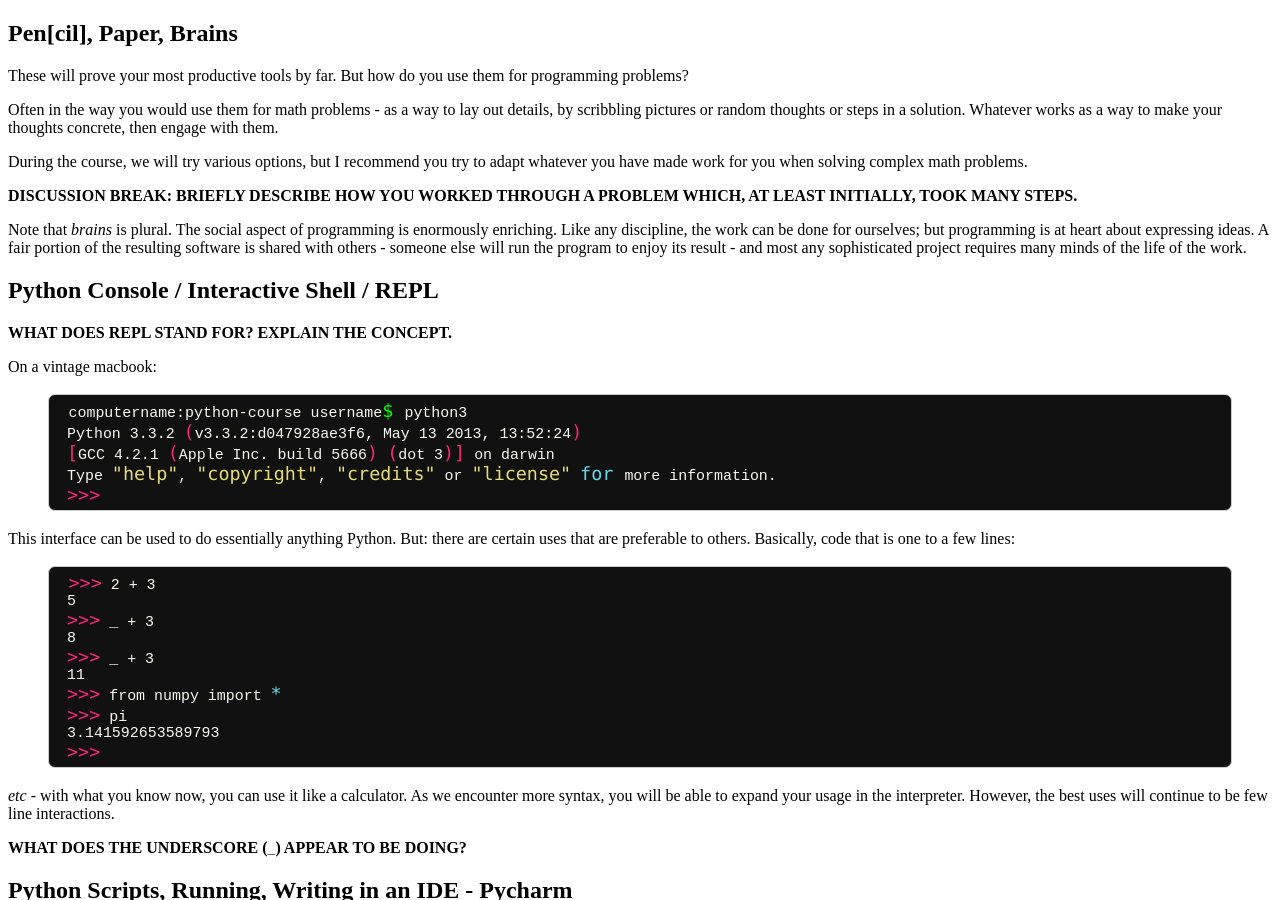
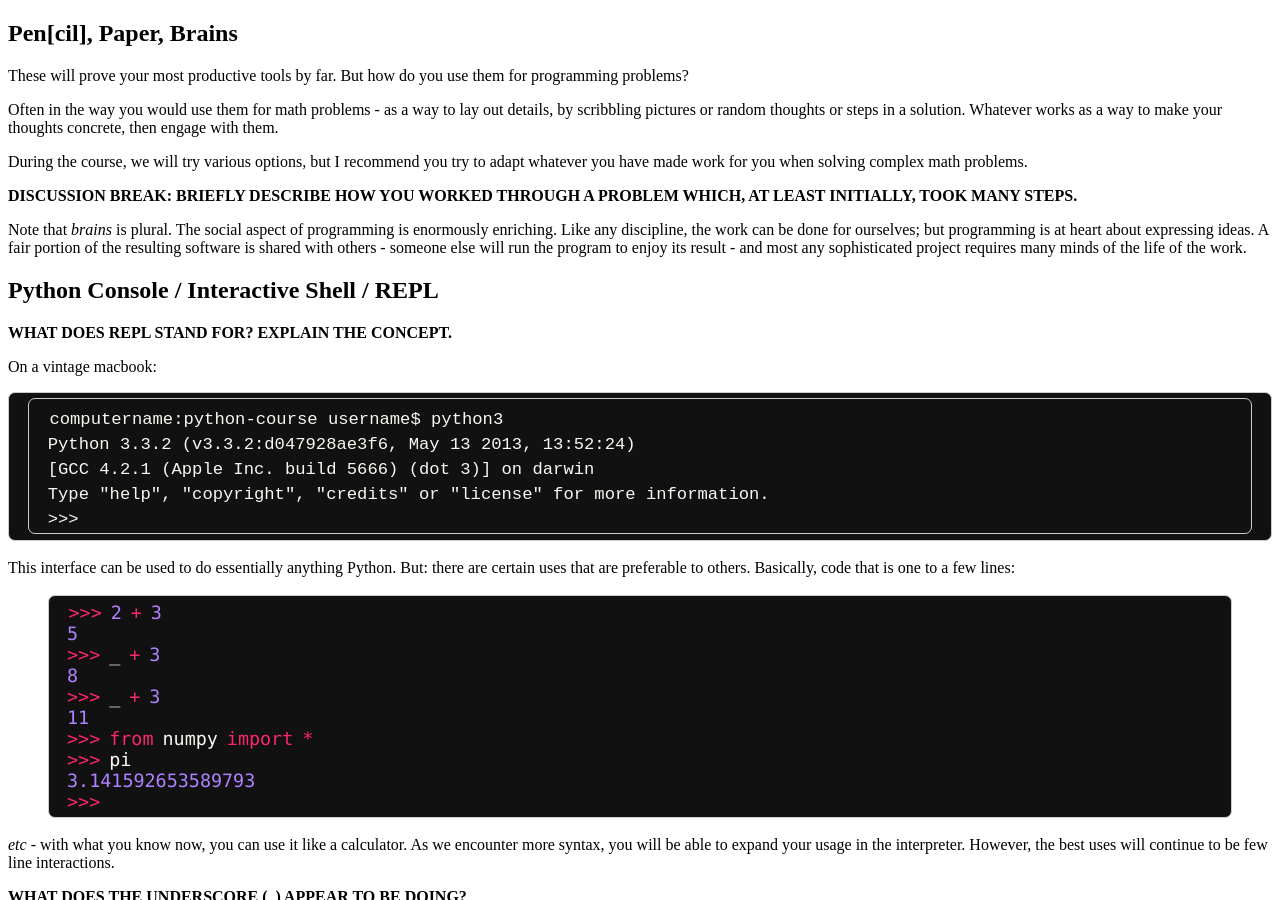
Before and after one commit to AIMS-Ghana/python-course, a Jekyll site: the page built from _days/01_toolkit.md, in a window 1280 px wide and 900 px high. Built offline with Jekyll 4.4.1, drawn with Linux system fonts in a browser that asks for light colours.

Commit message:
fix code formatting in toolkit

```diff
--- a/_days/01_toolkit.md
+++ b/_days/01_toolkit.md
@@ -29,19 +29,19 @@ any sophisticated project requires many minds of the life of the work.
 
 On a vintage macbook:
 
-{% highlight bash %}
+~~~
 computername:python-course username$ python3
 Python 3.3.2 (v3.3.2:d047928ae3f6, May 13 2013, 13:52:24)
 [GCC 4.2.1 (Apple Inc. build 5666) (dot 3)] on darwin
 Type "help", "copyright", "credits" or "license" for more information.
 >>>
-{% endhighlight %}
+~~~
 
 This interface can be used to do essentially anything Python.  But: there are
 certain uses that are preferable to others.  Basically, code that is one to
 a few lines:
 
-{% highlight bash %}
+{% highlight python %}
 >>> 2 + 3
 5
 >>> _ + 3
```
